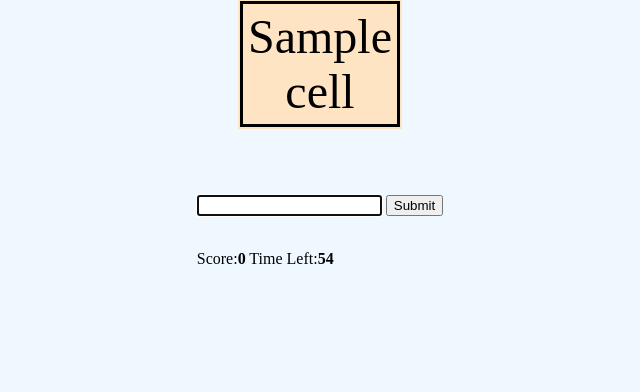
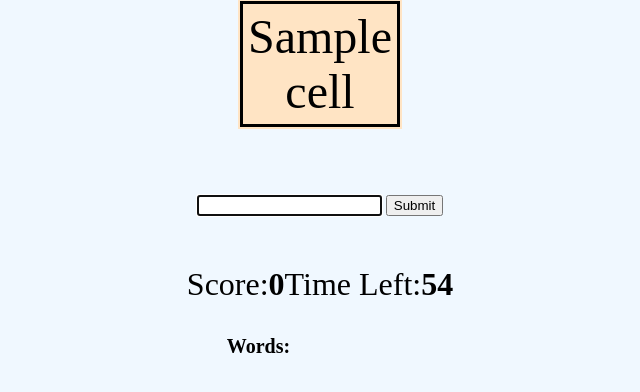
Before and after one commit to dalbiter/flask-boggle, a Flask app: template templates/home.html in a window 1280 px wide. Shown: the part 199-591 px from the top of the page, without its empty margins (320-960 px from the left). Run offline with Flask 2, Linux system fonts and the light colour scheme; the template is opened without the code that fills it: most values are stand-ins (such as "Sample title", 1, 10 or a date in 2020); parts of the project's set-up code (start-up, migrations or seed data) failed here and were passed over; some libraries are stand-ins or nearby versions.

Commit message:
added basic style to msgs, score, timer, word tracker

```diff
--- a/static/app.js
+++ b/static/app.js
@@ -61,9 +61,8 @@ class BoggleGame {
             this.score += word.length;
             this.showScore();
             this.words.add(word);
-            console.log(this.words)
             this.showMessage(`Added: ${word}`, 'ok');
-            this.showWord();
+            this.showWord(word);
         }
     }
 
--- a/static/style.css
+++ b/static/style.css
@@ -35,3 +35,31 @@ h1 {
     width: max-content;
     margin: auto;
 }
+
+.msg {
+    font-size: 1.25rem;
+}
+
+.err {
+    background-color: rgba(193, 4, 4, .25);
+    border: solid black 1px;
+    border-radius: 5px;
+    padding: 2px 10px 2px 10px;
+}
+
+.ok {
+    background-color: rgba(5, 190, 5, .25);
+    border: solid black 1px;
+    border-radius: 5px;
+    padding: 2px 10px 2px 10px;
+}
+
+.stats {
+    font-size: 2rem;
+    display: flex;
+    justify-content: space-between;
+}
+
+.words {
+    font-size: 1.25rem;
+}
--- a/templates/home.html
+++ b/templates/home.html
@@ -37,12 +37,12 @@
 <!-- msg for diplaying result of submitted word -->
     <p class="msg"></p>
 <!-- show the current score, set initially to zero -->
-    <p>
+    <p class="stats">
         Score:<b class="score">0</b>
         Time Left:<b class="timer"></b>
     </p>
 
-    <ul class="words"></ul>
+    <ul class="words"><b>Words:</b></ul>
     </section>
 
     <script src="http://unpkg.com/jquery"></script>
```
